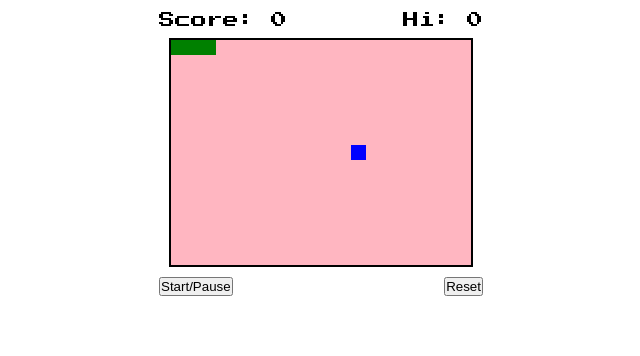
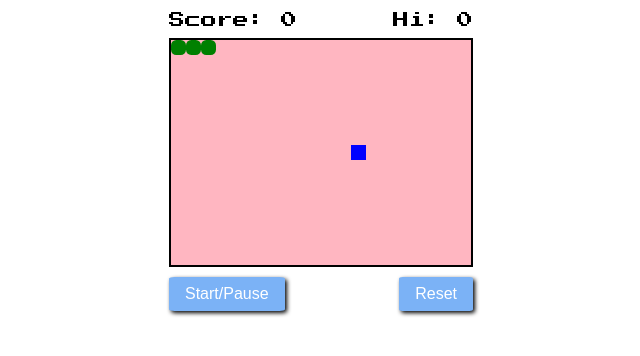
Before and after one commit to caffeinated-pixels/snake-game, a website: page src/index.html in a window 1280 px wide. Shown: the part 48-404 px from the top of the page, without its empty margins (319-959 px from the left). Drawn offline with Linux system fonts and the light colour scheme.

Commit message:
button styling

```diff
--- a/src/index.html
+++ b/src/index.html
@@ -25,8 +25,8 @@
       <div class="grid"></div>
 
       <div class="btn-container">
-        <button id="start">Start/Pause</button>
-        <button id="reset">Reset</button>
+        <button id="start" class="button">Start/Pause</button>
+        <button id="reset" class="button">Reset</button>
       </div>
     </main>
 
--- a/src/styles/main.scss
+++ b/src/styles/main.scss
@@ -19,7 +19,6 @@ html {
 
 body {
   font-family: 'Press Start 2P', cursive;
-
   display: flex;
   flex-direction: column;
   justify-content: center;
@@ -55,18 +54,19 @@ body {
   width: 300px;
   height: 225px;
   border: solid 2px black;
-
-  margin: 10px;
+  background-color: lightpink;
+  margin: 10px 0;
 }
 
 .square {
   width: 15px;
   height: 15px;
-  background-color: lightpink;
+
 }
 
 .snake {
   background-color: green;
+  border-radius: 35%;
 }
 
 .apple {
@@ -77,3 +77,25 @@ body {
   display: flex;
   justify-content: space-between;
 }
+
+.button {
+  // width: 30px;
+  // height: 30px;
+  border: unset;
+  border-radius: 5%;
+
+  cursor: pointer;
+  box-shadow: 2px 2px 4px black;
+  background-color: #7bb2f6;
+  text-align: center;
+  text-decoration: none;
+  padding: 0.5rem 1rem;
+  font-size: 1rem;
+  // font-family: inherit;
+  color: white;
+}
+
+.button:hover, .button:focus {
+  background-color: gray;
+  outline-style: none;
+}
```
Also changed, not shown: src/styles/main.css, src/styles/main.min.css.
